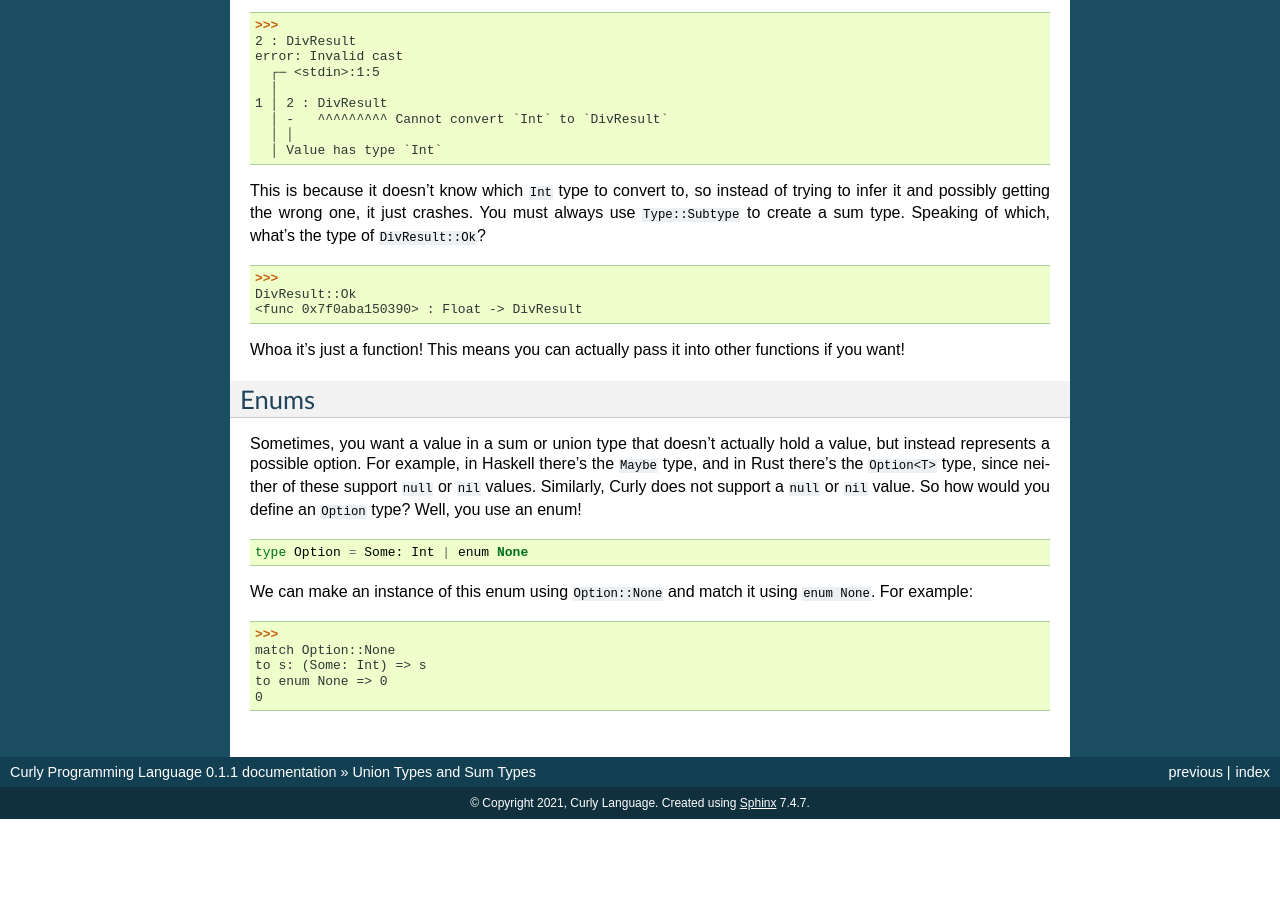
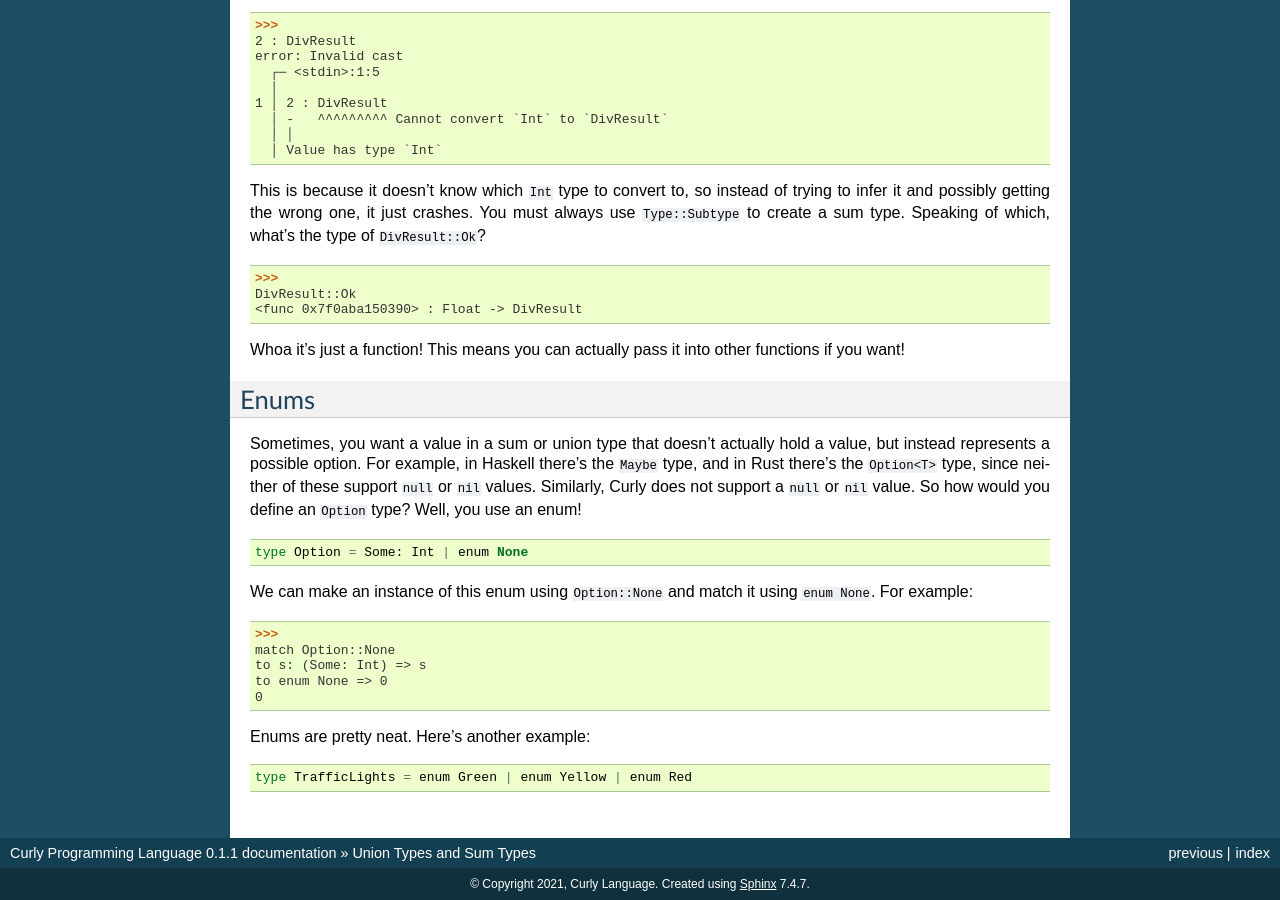
Before and after one commit to curly-lang/docs, a Sphinx documentation site: the page built from docs/union_sum.md, in a window 1280 px wide and 900 px high, scrolled down 2822 px. Built offline with Sphinx 7.4.7, drawn with Linux system fonts in a browser that asks for light colours; before the commit the page ends 3641 px from its top, so only the background shows below that.

Commit message:
Added another enum example

````diff
--- a/docs/union_sum.md
+++ b/docs/union_sum.md
@@ -163,3 +163,8 @@ to s: (Some: Int) => s
 to enum None => 0
 0
 ```
+
+Enums are pretty neat. Here's another example:
+```
+type TrafficLights = enum Green | enum Yellow | enum Red
+```
````
